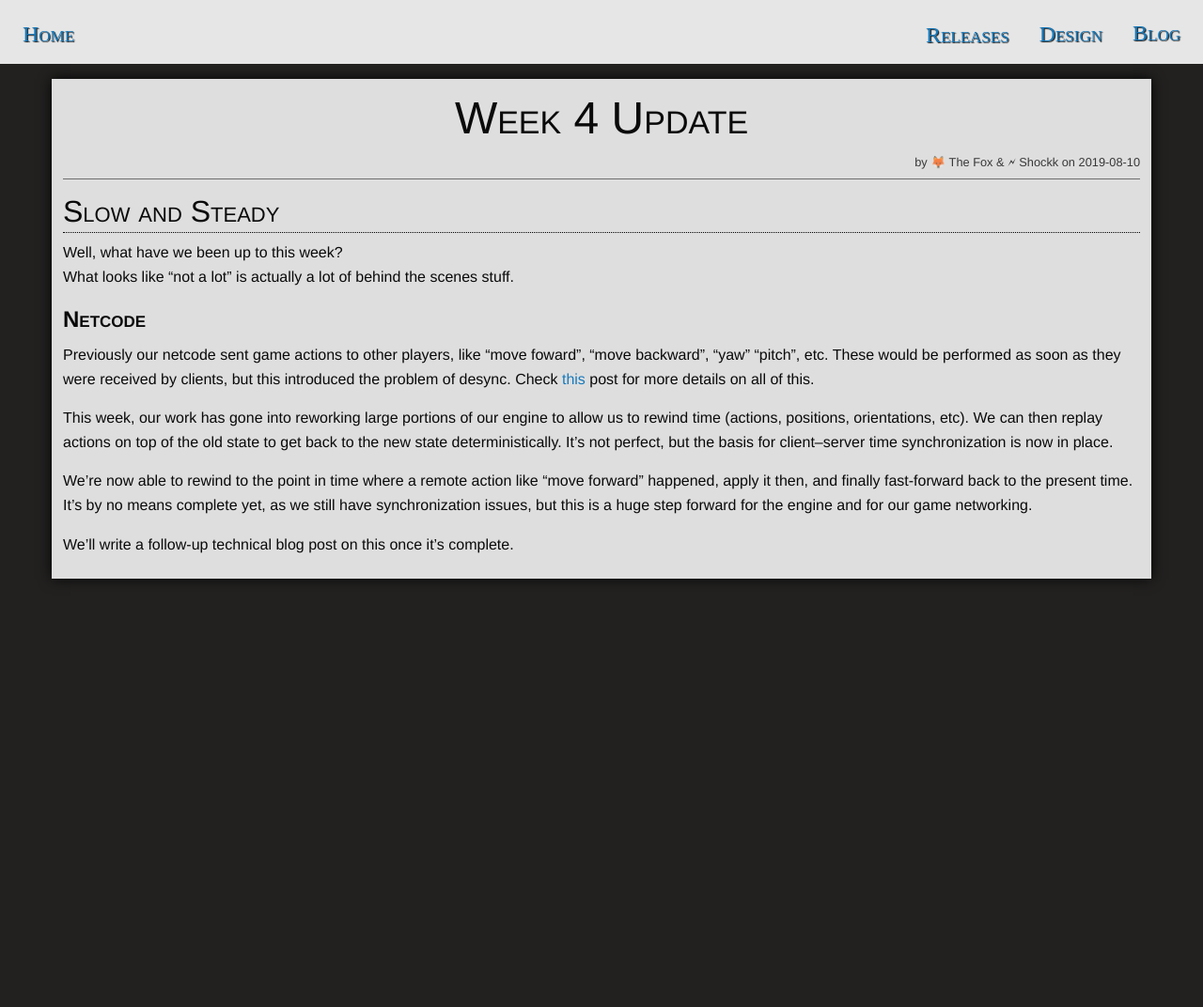
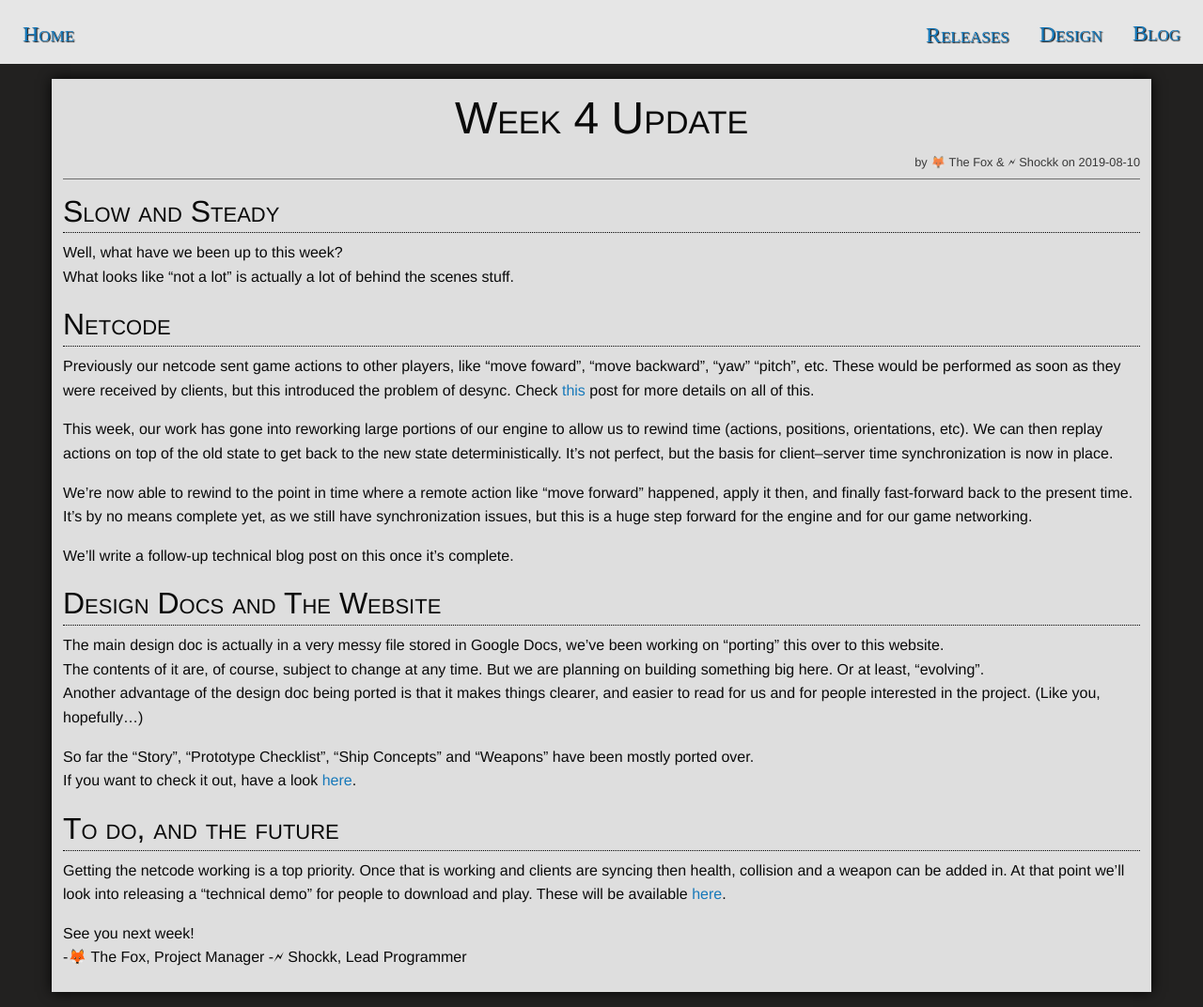
Before and after one commit to ori-sky/polar-space, a Jekyll site: the page built from _posts/2019-08-10-01-Week-4.md, in a window 1280 px wide. Shown: the whole page at 94% size. Built offline with Jekyll 4.4.1, drawn with Linux system fonts in a browser that asks for light colours; nearby versions of some CDN libraries; some web fonts are replaced; our own code applies the rules of GitHub Pages for plain Markdown files; library files that are not in the unit come from our copies; before the commit the page ends 900 px from its top, so only the background shows below that.

Commit message:
Finished Week 4 post, cleaned up design landing

```diff
--- a/_posts/2019-08-10-01-Week-4.md
+++ b/_posts/2019-08-10-01-Week-4.md
@@ -11,7 +11,7 @@ description: Our second blog outlining what we've done in the last week and how
 Well, what have we been up to this week?
 What looks like "not a lot" is actually a lot of behind the scenes stuff.
 
-## Netcode
+# Netcode
 
 Previously our netcode sent game actions to other players, like "move foward", "move backward", "yaw" "pitch", etc. These would be performed as soon as they were received by clients, but this introduced the problem of desync. Check [this](/polar-space{% post_url 2019-08-04-01-udp-multiplayer %}) post for more details on all of this.
 
@@ -20,3 +20,24 @@ This week, our work has gone into reworking large portions of our engine to allo
 We're now able to rewind to the point in time where a remote action like "move forward" happened, apply it then, and finally fast-forward back to the present time. It's by no means complete yet, as we still have synchronization issues, but this is a huge step forward for the engine and for our game networking.
 
 We'll write a follow-up technical blog post on this once it's complete.
+
+
+
+# Design Docs and The Website
+
+The main design doc is actually in a very messy file stored in Google Docs, we've been working on "porting" this over to this website.
+The contents of it are, of course, subject to change at any time. But we are planning on building something big here. Or at least, "evolving".
+Another advantage of the design doc being ported is that it makes things clearer, and easier to read for us and for people interested in the project. (Like you, hopefully...)
+
+So far the "Story", "Prototype Checklist", "Ship Concepts" and "Weapons" have been mostly ported over.
+If you want to check it out, have a look [here](https://shockkolate.github.io/polar-space/design).
+
+
+
+# To do, and the future
+
+Getting the netcode working is a top priority. Once that is working and clients are syncing then health, collision and a weapon can be added in. At that point we'll look into releasing a "technical demo" for people to download and play. These will be available [here](https://shockkolate.github.io/polar-space/release).
+
+See you next week!
+-🦊 The Fox, Project Manager
+-🗲 Shockk, Lead Programmer
```
Also changed, not shown: other parts of _posts/2019-08-10-01-Week-4.md (+1 -1 lines), design.md (+1 -1 lines).
